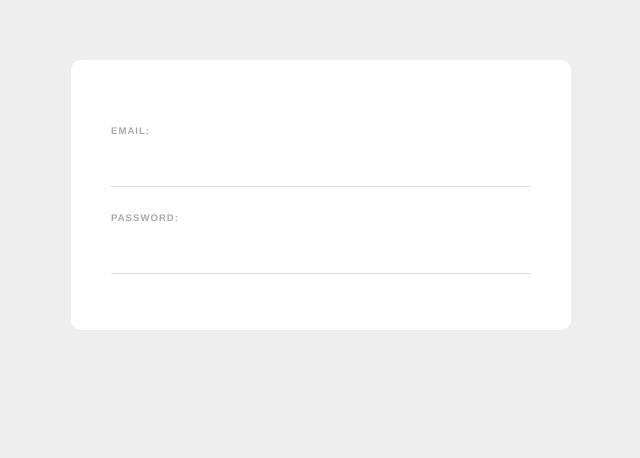
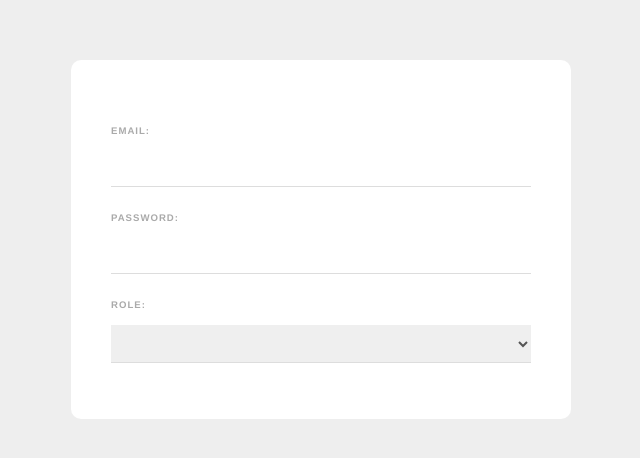
Before and after one commit to rlinsdev/vue-webform, a Vue app: page / in a window 1280 px wide. Shown: the top 458 px of the page, without its empty margins (319-959 px from the left). Built offline with nearby package versions, Linux system fonts and the light colour scheme.

Commit message:
Select options

```diff
--- a/src/components/SignupForm.vue
+++ b/src/components/SignupForm.vue
@@ -6,6 +6,11 @@
     <label>Password:</label>
     <input type="password" required v-model="password">
 
+    <label>Role:</label>
+    <select v-model="role">
+      <option value="developer">Web Developer</option>
+      <option value="designer">Web Designer</option>
+    </select>
     <p>{{email}}</p>
     <p>{{password}}</p>
   </form>
@@ -16,7 +21,8 @@
   data () {
     return {
       email: '',
-      password:''
+      password:'',
+      role:''
     }
   }
 
@@ -41,7 +47,7 @@
   letter-spacing: 1px;
   font-weight: bold;
 }
-input {
+input, select {
   display: block;
   padding: 10px 6px;
   width: 100%;
```
